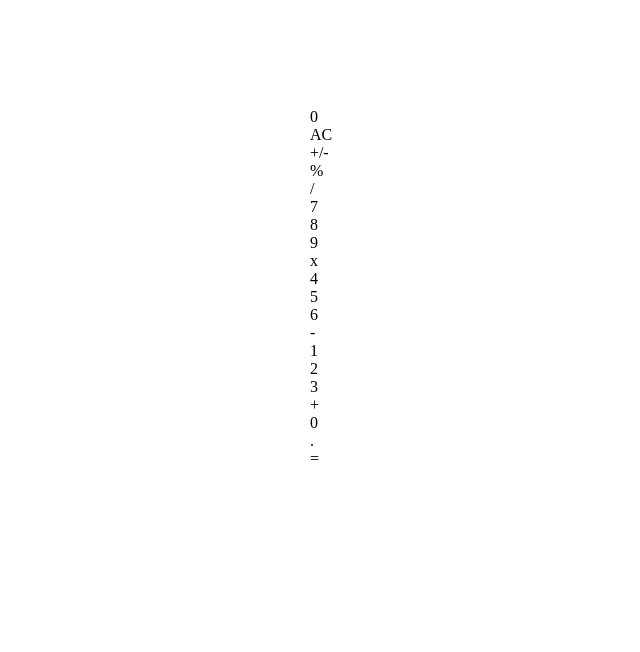
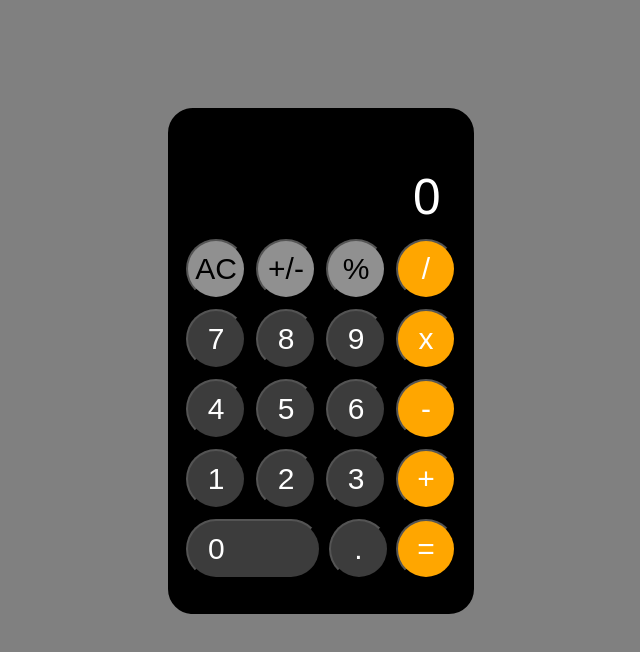
Before and after one commit to ahmedhosssam/calculator, a plain HTML site: page index.html in a window 1280 px wide. Shown: the whole page, without its empty margins (319-959 px from the left). Drawn offline with Linux system fonts and the light colour scheme.

Commit message:
finish styling

```diff
--- a/index.html
+++ b/index.html
@@ -10,31 +10,41 @@
   </head>
   <body>
     <div class="calculator">
-      <div id="result">0</div>
+      <div class="result" id="result">0</div>
       <div class="operations">
-        <div class="grey-sign" id="AC">AC</div>
-        <div class="grey-sign" id="plusAndMinus">+/-</div>
-        <div class="grey-sign" id="modulus">%</div>
-        <div class="operator" id="divide">/</div>
+        <div class="row">
+          <button class="grey-sign" id="AC">AC</button>
+          <button class="grey-sign" id="plusAndMinus">+/-</button>
+          <button class="grey-sign" id="modulus">%</button>
+          <button class="operator" id="divide">/</button>
+        </div>
 
-        <div class="number" id="seven">7</div>
-        <div class="number" id="eight">8</div>
-        <div class="number" id="nine">9</div>
-        <div class="operator" id="x">x</div>
+        <div class="row">
+          <button class="number" id="seven">7</button>
+          <button class="number" id="eight">8</button>
+          <button class="number" id="nine">9</button>
+          <button class="operator" id="x">x</button>
+        </div>
 
-        <div class="number" id="four">4</div>
-        <div class="number" id="five">5</div>
-        <div class="number" id="six">6</div>
-        <div class="operator" id="subtract">-</div>
+        <div class="row">
+          <button class="number" id="four">4</button>
+          <button class="number" id="five">5</button>
+          <button class="number" id="six">6</button>
+          <button class="operator" id="subtract">-</button>
+        </div>
 
-        <div class="number" id="one">1</div>
-        <div class="number" id="two">2</div>
-        <div class="number" id="three">3</div>
-        <div class="operator" id="plus">+</div>
+        <div class="row">
+          <button class="number" id="one">1</button>
+          <button class="number" id="two">2</button>
+          <button class="number" id="three">3</button>
+          <button class="operator" id="plus">+</button>
+        </div>
 
-        <div class="number" id="zero">0</div>
-        <div class="number" id="dot">.</div>
-        <div class="operator" id="equal">=</div>
+        <div class="row">
+          <button class="number" id="zero">0</button>
+          <button class="number" id="dot">.</button>
+          <button class="operator" id="equal">=</button>
+        </div>
       </div>
     </div>
   </body>
--- a/style.css
+++ b/style.css
@@ -1,6 +1,77 @@
+:root {
+  font-family: system-ui, -apple-system, BlinkMacSystemFont, 'Segoe UI', Roboto,
+    Oxygen, Ubuntu, Cantarell, 'Open Sans', 'Helvetica Neue', sans-serif;
+  color: white;
+}
+
 body {
   display: flex;
   align-items: center;
   justify-content: center;
   padding: 100px;
+  background-color: gray;
 }
+
+.calculator {
+  display: flex;
+  flex-direction: column;
+  width: 300px;
+  height: 500px;
+  border: 3px solid black;
+  background-color: black;
+  border-radius: 25px;
+}
+
+.row {
+  display: flex;
+  justify-content: space-between;
+}
+
+.result {
+  display: flex;
+  justify-content: flex-end;
+  padding: 50px 30px 10px 50px;
+  font-size: 50px;
+}
+
+.operations {
+  display: flex;
+  flex-direction: column;
+  gap: 10px;
+  padding: 0px 15px;
+}
+
+.grey-sign,
+.operator,
+.number {
+  display: flex;
+  align-items: center;
+  justify-content: center;
+  width: 60px;
+  height: 60px;
+  font-size: 30px;
+  padding: 10px;
+  border-radius: 30px;
+  text-align: center;
+}
+
+.grey-sign {
+  background-color: rgb(144, 144, 144);
+}
+
+.operator {
+  background-color: rgb(255, 166, 0);
+  color: white;
+}
+
+.number {
+  background-color: rgb(60, 60, 60);
+  color: white;
+}
+
+#zero {
+  display: flex;
+  justify-content: flex-start;
+  padding-left: 20px;
+  width: 50%;
+}
```
